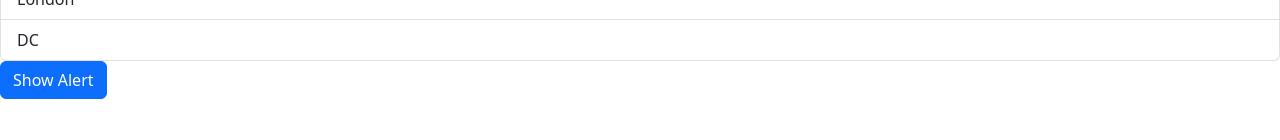
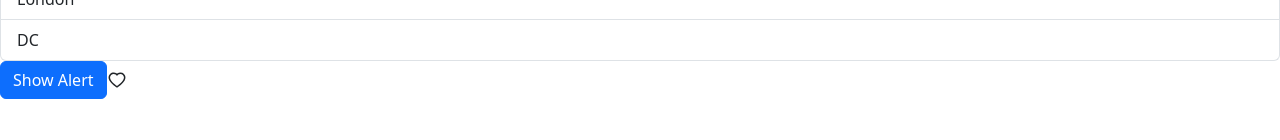
Before and after one commit to awab228/react-ts-vite, a React (Vite) app: page / in a window 1280 px wide. Shown: the part 160-300 px from the top of the page. Built offline with nearby package versions, Linux system fonts and the light colour scheme.

Commit message:
Modifies the App component to add an Example for Like component

```diff
--- a/src/App.tsx
+++ b/src/App.tsx
@@ -2,6 +2,7 @@ import ListGroup from "./components/ListGroup";
 import Alert from "./components/Alert";
 import Button from "./components/Button";
 import { useState } from "react";
+import Like from "./components/Like";
 
 function App() {
   const items = ["New York", "Tokyo", "London", "DC"];
@@ -26,6 +27,7 @@ function App() {
       <Button color="primary" onClick={() => setAlertVisiable(true)}>
         Show Alert
       </Button>
+      <Like onClick={() => console.log("Like Clicked")} />
     </div>
   );
 }
```
